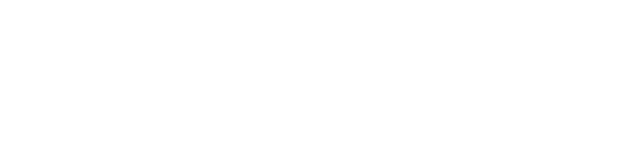
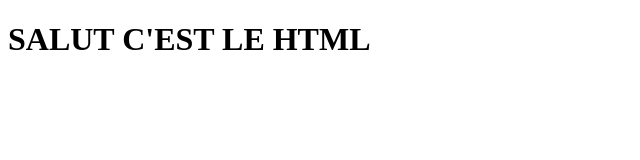
Before and after one commit to Kaaaaarim/kaaaaarim, a plain HTML site: page cocasse.html in a window 1280 px wide. Shown: the whole page, without its empty margins (0-640 px from the left). Drawn offline with Linux system fonts and the light colour scheme.

Commit message:
ajout titre

```diff
--- a/cocasse.html
+++ b/cocasse.html
@@ -5,5 +5,6 @@
     <title>Project: Blog</title>
 </head>
 <body>
+    <h1><strong>SALUT C'EST LE HTML</strong></h1>
 </body>
 </html>
```
